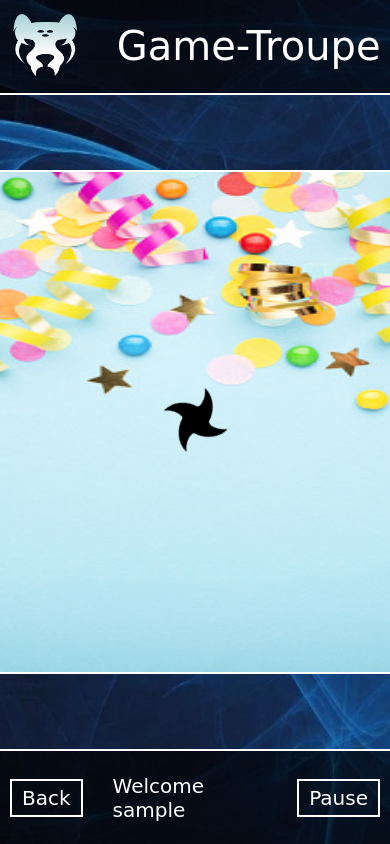
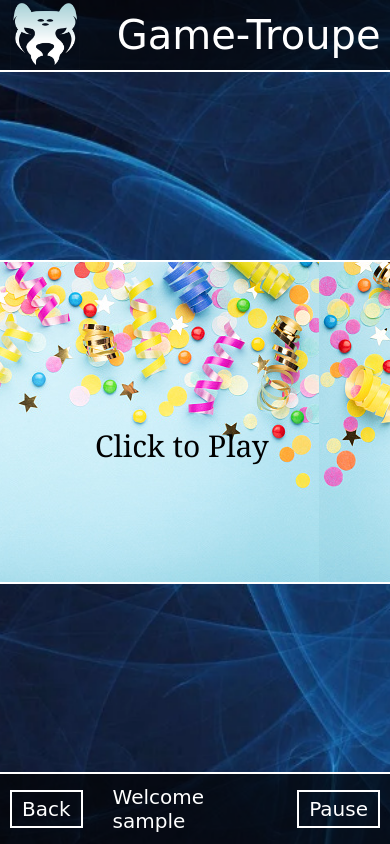
Before and after one commit to Prince9741/Game-Troupe, a PHP site: page /Game1/ballonPopper.php in a window 390 px wide; the page is wider, and only the part inside the window is pictured. Run offline with PHP 8.4, Linux system fonts and the light colour scheme; the visitor is signed in with stand-in values (Sample User, id 1).

Commit message:
games reponsive for phone

```diff
--- a/Game1/ballonPopper.php
+++ b/Game1/ballonPopper.php
@@ -27,7 +27,7 @@
     }
     </style>
 </head>
-<body onload="animate()">
+<body>
     <header>
         <nav class="flex" id="navbar">
             <div class=""><a href="#"><img src="../images/logo.png"></a></div>
@@ -55,9 +55,11 @@ let life,gameStart;
 //canvas setup
 const canvas = document.getElementById('canvas1');
 const ctx = canvas.getContext('2d');
-canvas.width = 1200;
-canvas.height = 500;
-ctx.font = '50px Georgia';
+canvas.width = screen.width-30;
+canvas.height = screen.height-280;
+ctx.font = '30px Georgia';
+ctx.fillStyle='black';
+ctx.fillText("Click to Play",canvas.width/2-100,canvas.height/2+35);
 //Mouse Interactivtivity
 let canvasPosition = canvas.getBoundingClientRect();
 const mouse = {
@@ -71,19 +73,23 @@ function gameValueSet(){
     difficulty = 50;//descrease to increase the density;
     starSpeed = 3;//descrease to increase the speed;
     ballonSpeed = 1;//increase to increase the speed
-    life=10;
-    gameStart=true;
+    life=7;
     mouse.x= canvas.width / 2;
     mouse.y= canvas.height / 2;
 }
 gameValueSet();
+gameStart=false;
 canvas.addEventListener('mousedown', function (event) {
     mouse.click = true;
     mouse.x = event.x - canvasPosition.left;
     mouse.y = event.y - canvasPosition.top;
     canvas.style.cursor='grabbing';
-    if(!gameStart && !life){//if life is zero and game is paused
-        gameValueSet();
+
+    if(!gameStart){
+        if(!life){//if life is zero and game is paused
+            gameValueSet();
+        }
+        gameStart=true;
         animate();
     }
 });
@@ -109,8 +115,6 @@ class Player {
     update() {
         const dx = this.x - mouse.x;
         const dy = this.y - mouse.y;
-        //let theta = Math.atan2(dy, dx);
-        //this.angle = theta;
         if (mouse.x != this.x)
             this.x -= dx / starSpeed;//star speed
         if (mouse.y != this.y)
@@ -126,6 +130,15 @@ class Player {
     }
 }
 const player = new Player();
+
+//repeating background
+const background = new Image();
+background.src = 'background1.png';
+
+function handleBackground() {
+    ctx.drawImage(background, 0, 0, canvas.width, canvas.height);
+}
+
 //ballons
 const ballonsArray = [];
 class Bubble {
@@ -164,6 +177,8 @@ function handleBallons() {
         if (ballonsArray[i].y < 0 - ballonsArray[i].radius * 2) {
             ballonsArray.splice(i, 1);
             life--;
+            if(life<3)
+                   difficulty+=5;
             i--;
         }
         else if (ballonsArray[i].distance < ballonsArray[i].radius + player.radius) {
@@ -171,8 +186,12 @@ function handleBallons() {
                 ballonPop1.pause();
                 ballonPop1.play();
                 score++;
-                if(!(score%10))
+                if(!(score%5) && difficulty>40)
                     difficulty--;
+                else if(!(score%20) && difficulty>30)
+                    difficulty--;
+                if(!(score%20))
+                        ballonSpeed++;
                 ballonsArray[i].counted = true;
                 ballonsArray.splice(i, 1);
             }
@@ -183,12 +202,7 @@ function handleBallons() {
         ballonsArray[i].draw();
     }
 }
-//repeating background
-const background = new Image();
-background.src = 'background1.png';
-function handleBackground() {
-    ctx.drawImage(background, 0, 0, canvas.width, canvas.height);
-}
+
 //pausePlay
 function pausePlay(){
     content=document.getElementById("pausePlay");
@@ -207,8 +221,8 @@ function pausePlay(){
 function gameOver(){//gameOver//////////////
     for (let i = 0; i < ballonsArray.length; i++)
         ballonsArray.splice(i, 1);
-    ctx.fillText("Game Over",460,250);
-    ctx.fillText("Click to Play Again",390,300);
+    ctx.fillText("Game Over",canvas.width/2-65,canvas.height/2);
+    ctx.fillText("Click to Play Again",canvas.width/2-110,canvas.height/2+35);
     var url="../highScore/scoreSaving.php?score="+score+"&gameId="+1;
     sendData(url)
     gameStart=false;
@@ -220,12 +234,11 @@ function animate() {
     handleBallons();
     player.update();
     player.draw();
-    ctx.fillStyle='black';
-    ctx.fillText('score: ' + score, 10, 490);
-    ctx.fillText('Life: ' + life, 1020, 490);
+    ctx.fillText('Score: ' + score, 10, canvas.height-10);
+    ctx.fillText('Life: ' + life,  canvas.width-100, canvas.height-10);
     gameFrame++;
     if(gameStart)
-    life?requestAnimationFrame(animate):gameOver();
+        life?requestAnimationFrame(animate):gameOver();
 }
 window.addEventListener('resize', function () {
     canvasPosition = canvas.getBoundingClientRect();
--- a/Game3/diamondPuzzle.php
+++ b/Game3/diamondPuzzle.php
@@ -94,6 +94,7 @@
 </html>
 <script>
     var score=0,gameStart=true;
+    var defaultMsg=document.getElementById("winner").innerHTML;
     let i,a = document.getElementById("diamondBox").children;
     for (i = 0; i < a.length; i++) {
         a[i].addEventListener("click", rotate);
@@ -131,7 +132,7 @@
         }
         document.getElementById("score").innerHTML="Move: "+ ++score;
         if (win){
-            document.getElementById("winner").innerHTML = "You Got this";
+            document.getElementById("winner").innerHTML = "Puzzle Solved";
             gameOver();
             score=0;
         }
@@ -143,7 +144,7 @@ function reset(){
     for (i = 0; i < a.length; i++) {
         a[i].style.border = "5px solid white";
         a[i].style.transform="rotate(0deg)";
-        document.getElementById("winner").innerHTML = "Create these white diamonds";
+        document.getElementById("winner").innerHTML = defaultMsg;
         document.getElementById("score").innerHTML="Move: 0";
         gameStart=true;
     }
--- a/head-foot.css
+++ b/head-foot.css
@@ -28,7 +28,7 @@ header{
 #navbar{
     position: fixed;
     top:0;
-    height: 11vh;
+    height: 70px;
     width:100%;
     background-color:rgba(0, 0, 0, 0.664);
     border-bottom:2px solid var(--tColor);
@@ -49,7 +49,7 @@ header{
 #footer{
     position: fixed;
     bottom:0px;
-    height: 11vh;
+    height: 70px;
     width:100%;
     background-color:rgba(0, 0, 0, 0.664);
     border-top:2px solid var(--tColor);
--- a/highScore/HighScorepage.php
+++ b/highScore/HighScorepage.php
@@ -50,7 +50,7 @@
         border-radius: 40%;
         border-bottom: 3px solid var(--tColor);
         padding: 4px 10px;
-        font-size: 1.8em;
+        font-size: 1.6em;
     }
     .others td{
         color:yellow;
```
Also changed, not shown: Game2/spaceAdventure.php (+24 -23 lines).
